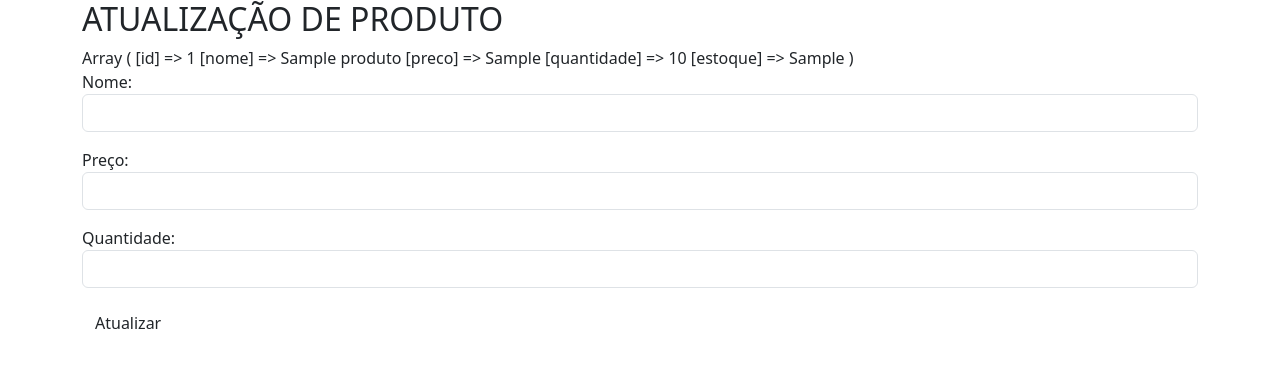
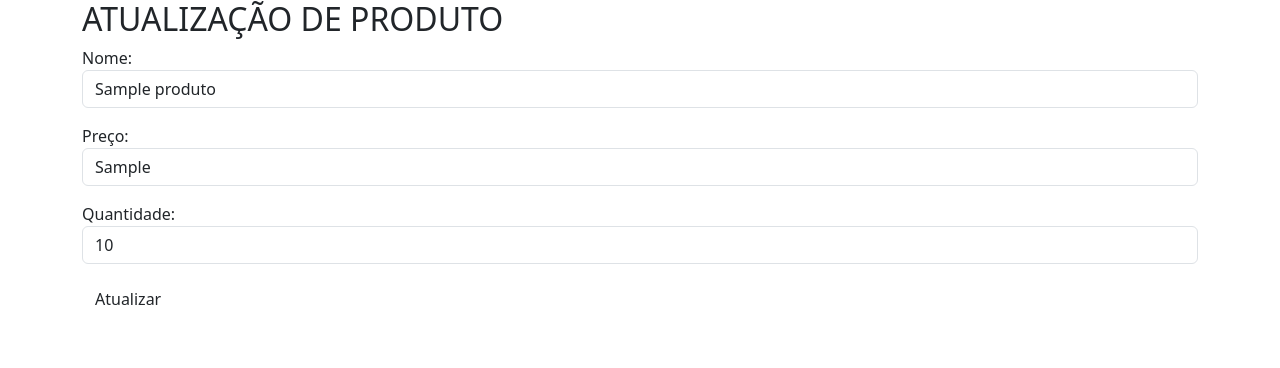
Before and after one commit to PatolinoOMag0/Loja1, a PHP site: page /form_atualizar.php?id=1 in a window 1280 px wide. Shown: the top 368 px of the page. Run offline with PHP 8.4, Linux system fonts and the light colour scheme; tables that the repository leaves empty or names only in its code hold one stand-in row (values such as "Sample post").

Commit message:
Atualizar

```diff
--- a/form_atualizar.php
+++ b/form_atualizar.php
@@ -12,7 +12,9 @@
                 $sql = "SELECT * FROM produtos";
                 $stmt = $pdo->query($sql);
                 $produto = $stmt->fetch(PDO::FETCH_ASSOC);
-                print_r($produto);
+                // print_r($produto);
+
+                // echo $produto['nome'];
 
                 // while ($produto = $stmt->fetch(PDO::FETCH_ASSOC)) {
                 //     echo "ID: " . $produto['id'] . "<br>";
@@ -24,13 +26,14 @@
             ?>
             <form action= "inserir.php" method="POST">
                 <div class="mb-3">
-                    Nome: <input type="text" name="produto" class="form-control">
+                    Nome: <input value="<?php echo $produto['nome'];?>"
+                    type="text" name="produto" class="form-control">
                 </div>
                 <div class="mb-3">
-                    Preço: <input type="text" name="preco" class="form-control">
+                    Preço: <input value="<?php echo $produto['preco'];?>"class="form-control">
                 </div>
                 <div class="mb-3">
-                    Quantidade: <input type="text" name="quantidade" class="form-control">
+                    Quantidade: <input value="<?php echo $produto['quantidade'];?>" class="form-control">
                 </div>
                 <button type="submit" class=btn btn-primary>Atualizar</button>
             </form>
```
